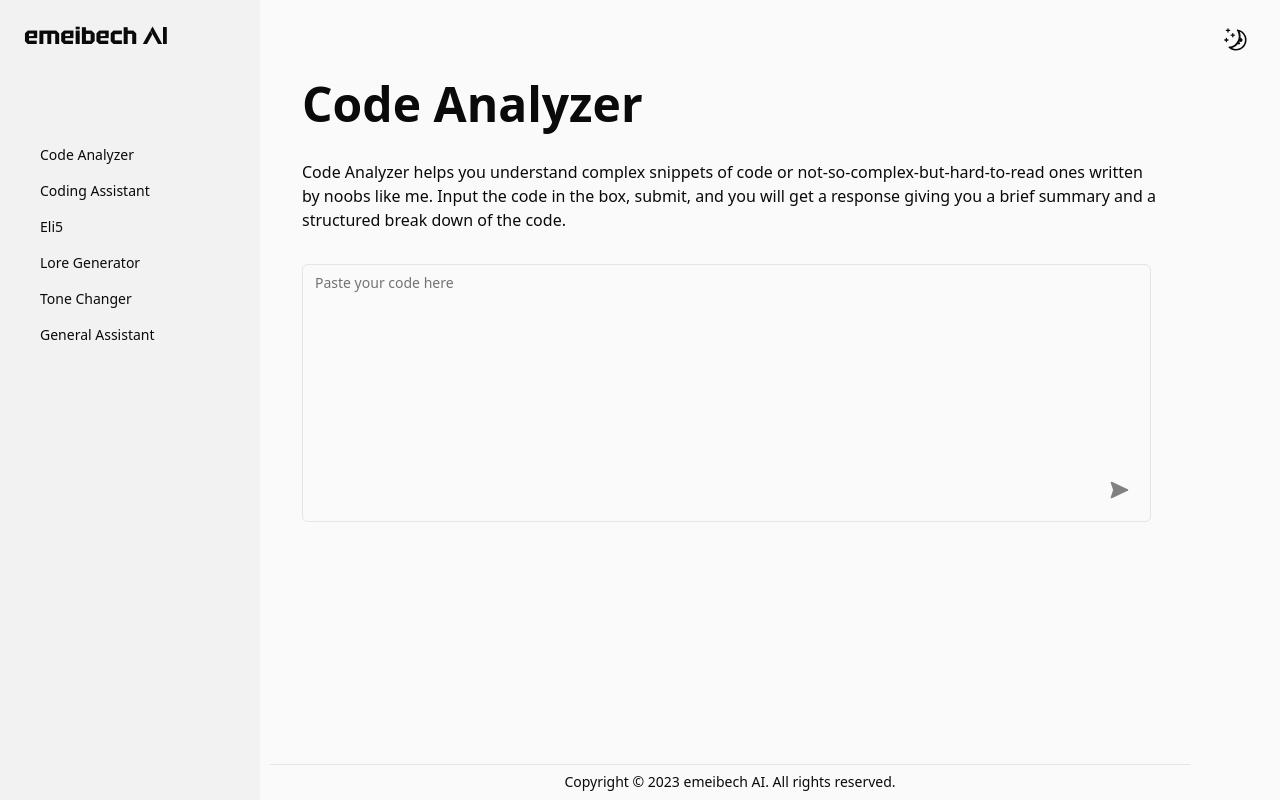
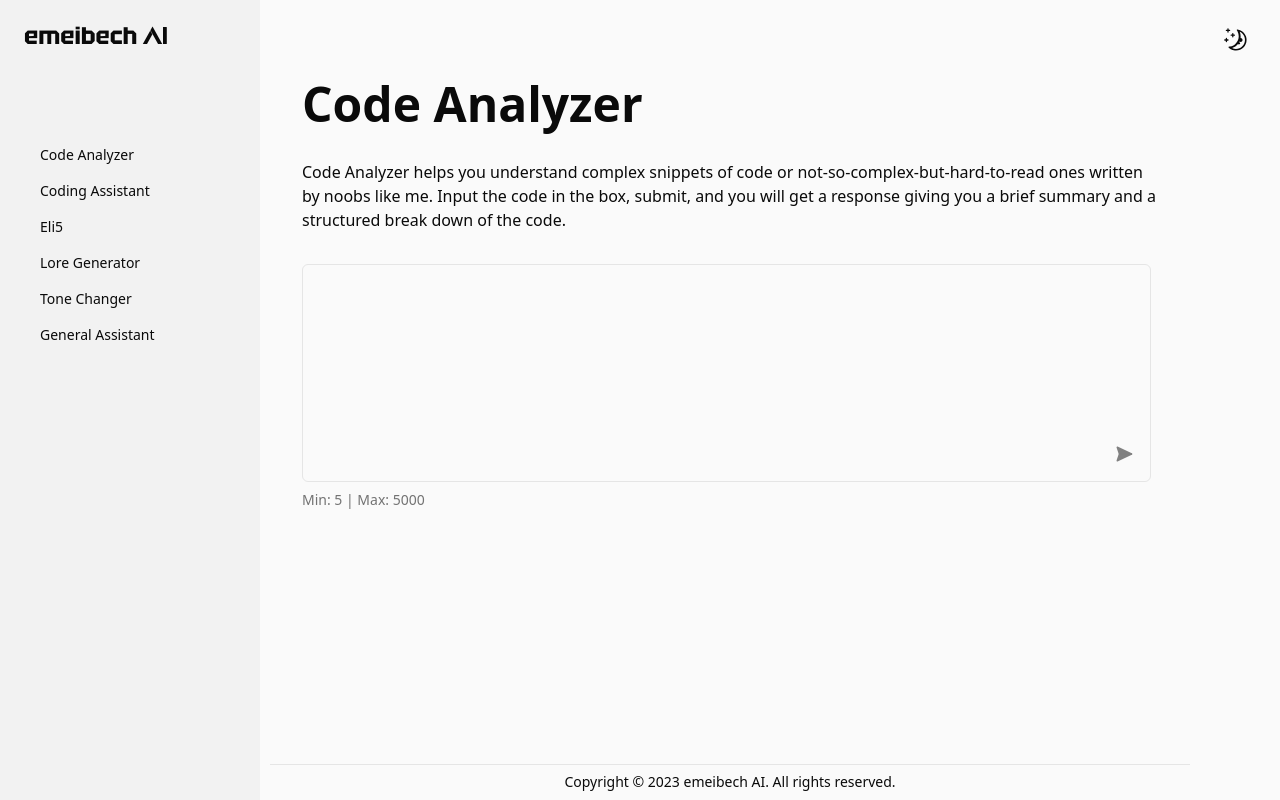
Before and after one commit to emeibech/ai-tools, a React (Vite) app: page /codeanalyzer in a window 1280 px wide. Built offline with nearby package versions, Linux system fonts and the light colour scheme.

Commit message:
Make TextareaForm take in max input prop

```diff
--- a/src/features/textareaForm/TextareaForm.tsx
+++ b/src/features/textareaForm/TextareaForm.tsx
@@ -5,14 +5,16 @@ import { SendIcon } from "@/common/components/ui/Icons";
 import { cn } from "@/common/lib/utils";
 
 interface TextareaFormProps {
-  minInputLength: number;
+  minInput: number;
+  maxInput: number;
   placeholder?: string;
   rows?: number;
   cols?: number;
 }
 
 export default function TextareaForm({
-  minInputLength,
+  minInput,
+  maxInput,
   placeholder,
   rows,
   cols,
@@ -29,7 +31,9 @@ export default function TextareaForm({
 
   function handleInputChange() {
     const inputLength = ref.current?.value.length ?? 0;
-    setIsButtonDisabled(inputLength <= minInputLength - 1);
+    setIsButtonDisabled(
+      inputLength <= minInput - 1 || inputLength >= maxInput + 1,
+    );
   }
 
   return (
@@ -43,16 +47,17 @@ export default function TextareaForm({
         className="resize-none"
         wrap="hard"
       />
+      <p className="text-sm text-muted-foreground">Min: 5 | Max: 5000</p>
       <Button
         disabled={isButtonDisabled}
         variant={"ghost"}
         className={cn(
           "justify-self-end max-w-max px-2.5 rounded-full",
-          "absolute bottom-3 right-3",
+          "absolute bottom-9 right-2",
           "transition-color transition-opacity duration-300",
         )}
       >
-        <SendIcon height="20px" />
+        <SendIcon height="18px" />
       </Button>
     </form>
   );
--- a/src/routes/codeanalyzer/CodeAnalyzer.tsx
+++ b/src/routes/codeanalyzer/CodeAnalyzer.tsx
@@ -25,12 +25,7 @@ export default function CodeAnalyzer() {
         code in the box, submit, and you will get a response giving you a brief
         summary and a structured break down of the code.
       </p>
-      <TextareaForm
-        minInputLength={4}
-        placeholder="Paste your code here"
-        rows={12}
-        cols={100}
-      />
+      <TextareaForm minInput={5} maxInput={5000} rows={10} cols={100} />
     </main>
   );
 }
```
